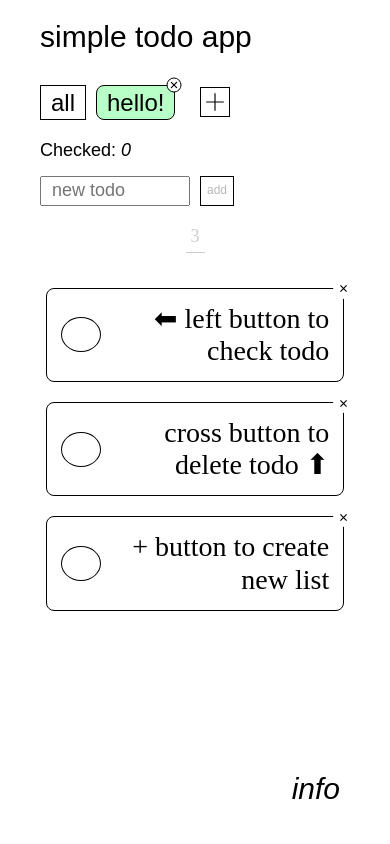
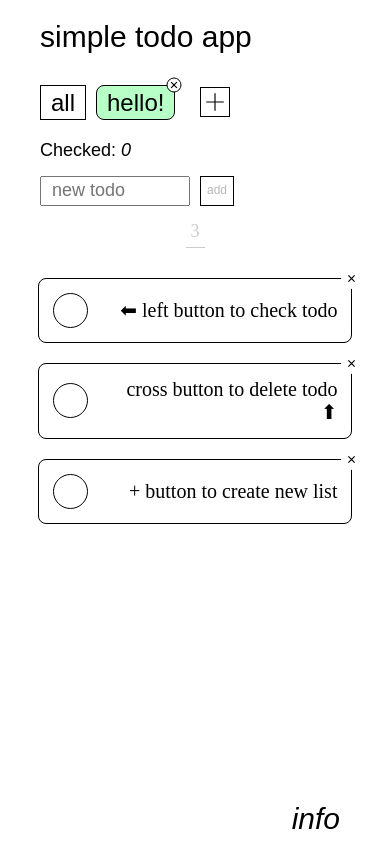
Before and after one commit to anydnny/simple-todo-app, a React (Create React App) app: page / in a window 390 px wide. Built offline with nearby package versions, Linux system fonts and the light colour scheme.

Commit message:
fix mobile verion css

```diff
--- a/src/styles/AddFilterButton.css
+++ b/src/styles/AddFilterButton.css
@@ -21,7 +21,6 @@
 .addFilterInputButton{
     background-color: rgb(255, 199, 178);
     border-radius: .8rem;
-
 }
 .closeFilterInputButton svg{
     transform: rotate(45deg);
--- a/src/styles/Footer.css
+++ b/src/styles/Footer.css
@@ -1,5 +1,5 @@
 .footer{
-    height: 10rem;
+    height: 5rem;
     display: flex;
     align-items: center;
     justify-content: flex-end;
--- a/src/styles/Info.css
+++ b/src/styles/Info.css
@@ -115,9 +115,7 @@
 }
 @media screen and (max-width: 615px){
     .info__card{
-
-        width: 80vw;
-        min-height: 55rem;
+        width: 90vw;
         padding: 1rem;
     }
     .info__header h3{
--- a/src/styles/Todo.css
+++ b/src/styles/Todo.css
@@ -68,3 +68,18 @@
     background-color: rgb(255, 199, 178);
     border: .1rem solid black;
 }
+
+@media screen and (width < 424px){
+    .todo__li p{
+        font-size: 2rem;
+    }
+    .todo__checkBtn{
+        min-width: 3.5rem;
+        min-height: 3.5rem;
+    }
+    .todo__li:hover{
+        -webkit-box-shadow: 0px 5px 15px 3px rgba(67, 71, 73, 0.24);
+    -moz-box-shadow: 0px 5px 15px 3px rgba(67, 71, 73, 0.24);
+    box-shadow: 0px 5px 15px 3px rgba(67, 71, 73, 0.24);
+    }
+}
--- a/src/styles/TodoList.css
+++ b/src/styles/TodoList.css
@@ -40,7 +40,10 @@
 
 @media screen and (width < 424px){
     .todoList__ul{
-        width: 90%;
+        width: 95%;
+    }
+    .todoCount__block{
+        margin: 1rem 0;
     }
 }
 @media screen and (width >= 425px) and (width < 767px){
--- a/src/styles/index.css
+++ b/src/styles/index.css
@@ -24,6 +24,9 @@
 .header{
     padding-left: 4rem;
 }
+.main{
+    height: calc(100vh - 25.6rem);
+}
 @media screen and (width < 320px){
     .header{
         padding-left: 2.5rem;
```
Also changed, not shown: src/styles/AddTodoForm.css (line endings or trailing spaces), src/styles/CheckedCount.css (line endings or trailing spaces).
